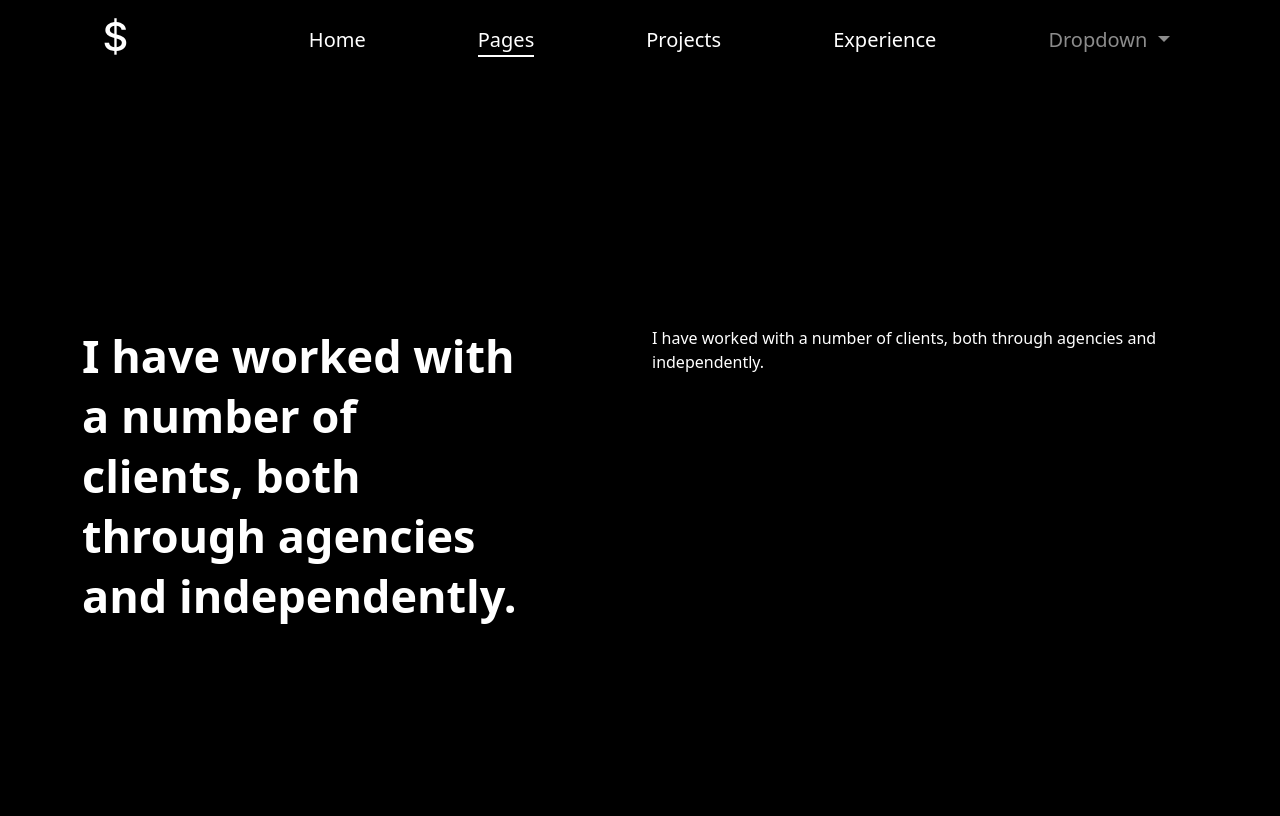
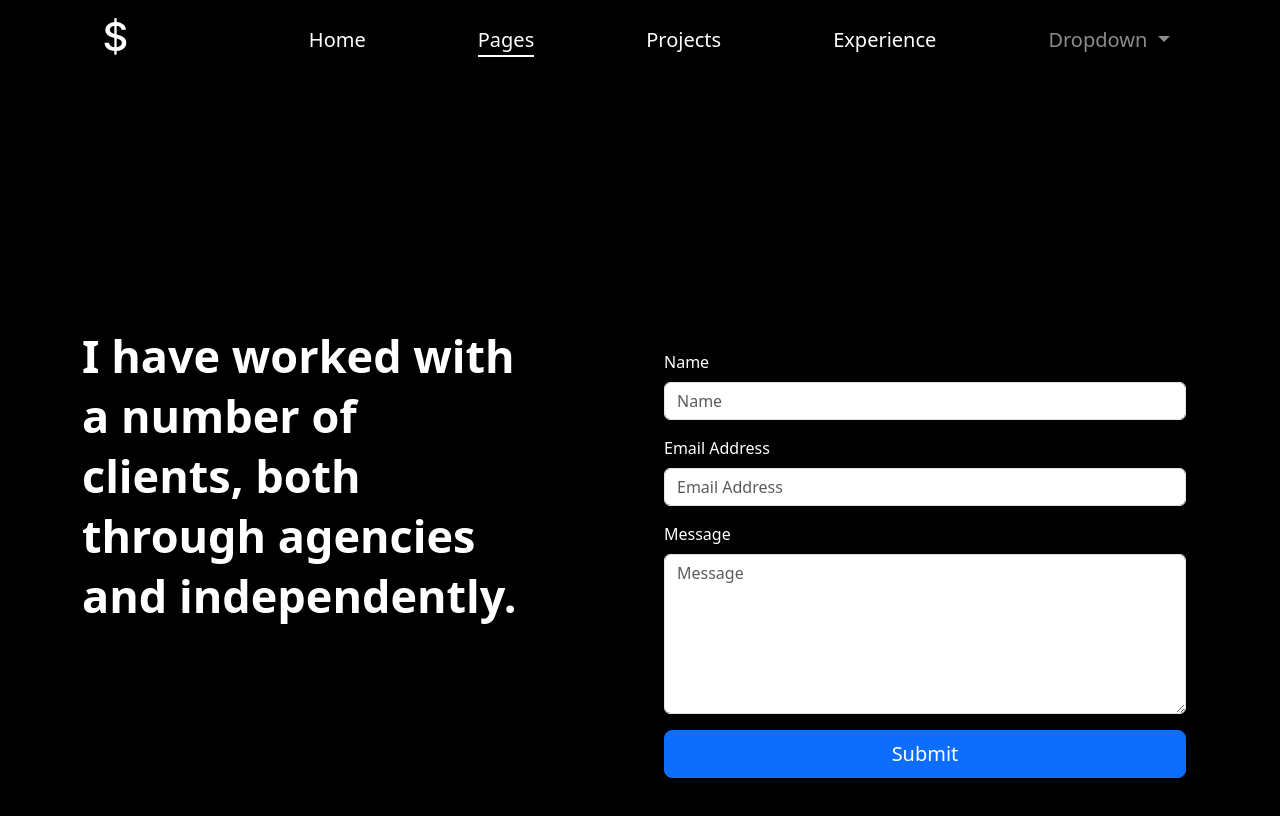
Before and after one commit to DracFiendMG/portfolio-angular, an Angular app: page / in a window 1280 px wide. Both pictures are taken after a click on the link "Pages". Shown: the top 816 px of the page. Built offline with nearby package versions, Linux system fonts and the light colour scheme.

Commit message:
added email form template

```diff
--- a/src/app/pages/pages.component.html
+++ b/src/app/pages/pages.component.html
@@ -4,7 +4,52 @@
             <p class="quote">I have worked with a number of clients, both through agencies and independently.</p>
         </div>
         <div class="col-sm-6">
-            <p>I have worked with a number of clients, both through agencies and independently.</p>
+            <!-- Wrapper container -->
+            <div class="container py-4">
+
+                <!-- Bootstrap 5 starter form -->
+                <form id="contactForm">
+
+                <!-- Name input -->
+                <div class="mb-3">
+                    <label class="form-label" for="name">Name</label>
+                    <input class="form-control" id="name" type="text" placeholder="Name" data-sb-validations="required" />
+                    <div class="invalid-feedback" data-sb-feedback="name:required">Name is required.</div>
+                </div>
+
+                <!-- Email address input -->
+                <div class="mb-3">
+                    <label class="form-label" for="emailAddress">Email Address</label>
+                    <input class="form-control" id="emailAddress" type="email" placeholder="Email Address" data-sb-validations="required, email" />
+                    <div class="invalid-feedback" data-sb-feedback="emailAddress:required">Email Address is required.</div>
+                    <div class="invalid-feedback" data-sb-feedback="emailAddress:email">Email Address Email is not valid.</div>
+                </div>
+
+                <!-- Message input -->
+                <div class="mb-3">
+                    <label class="form-label" for="message">Message</label>
+                    <textarea class="form-control" id="message" type="text" placeholder="Message" style="height: 10rem;" data-sb-validations="required"></textarea>
+                    <div class="invalid-feedback" data-sb-feedback="message:required">Message is required.</div>
+                </div>
+
+                <!-- Form submissions success message -->
+                <div class="d-none" id="submitSuccessMessage">
+                    <div class="text-center mb-3">Form submission successful!</div>
+                </div>
+
+                <!-- Form submissions error message -->
+                <div class="d-none" id="submitErrorMessage">
+                    <div class="text-center text-danger mb-3">Error sending message!</div>
+                </div>
+
+                <!-- Form submit button -->
+                <div class="d-grid">
+                    <button class="btn btn-primary btn-lg" type="submit">Submit</button>
+                </div>
+
+                </form>
+
+            </div>
         </div>
     </div>
 </div>
```
